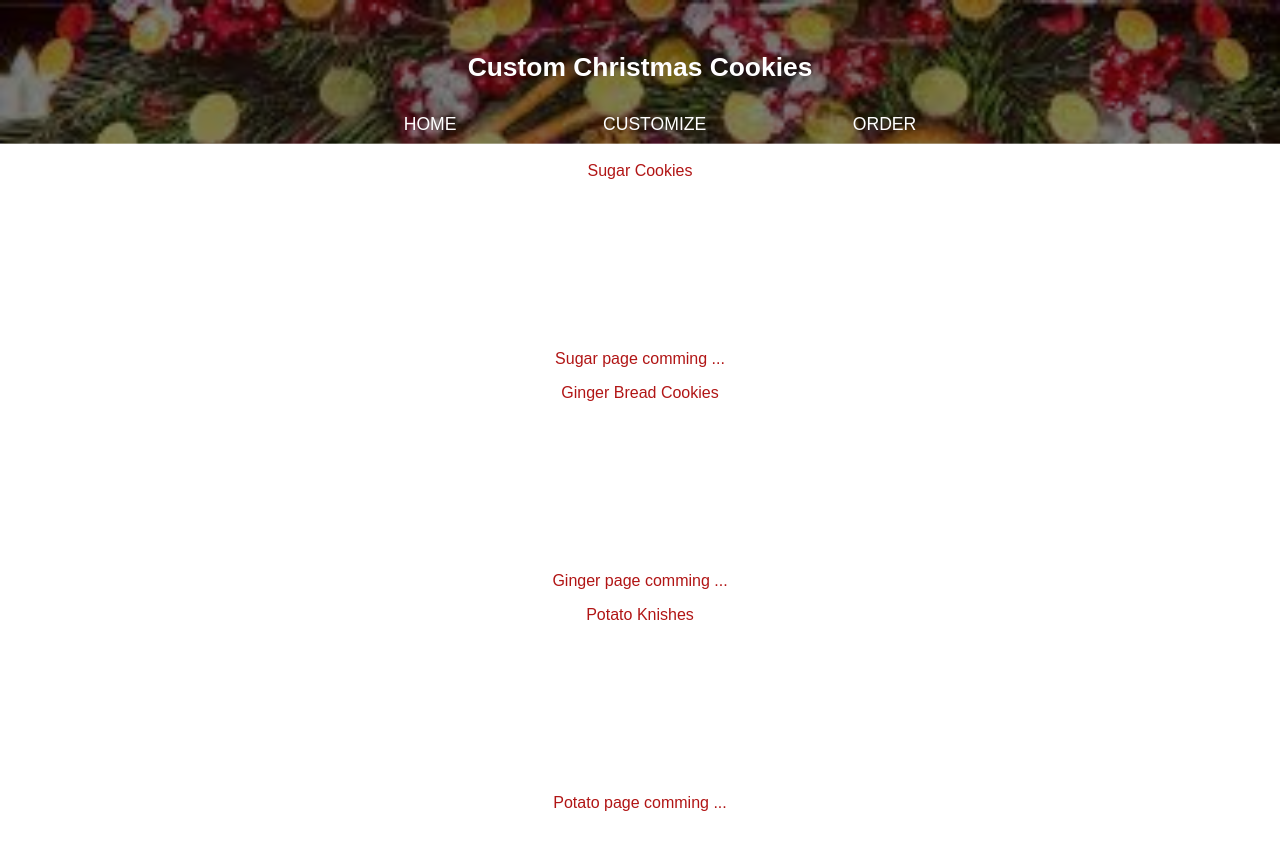
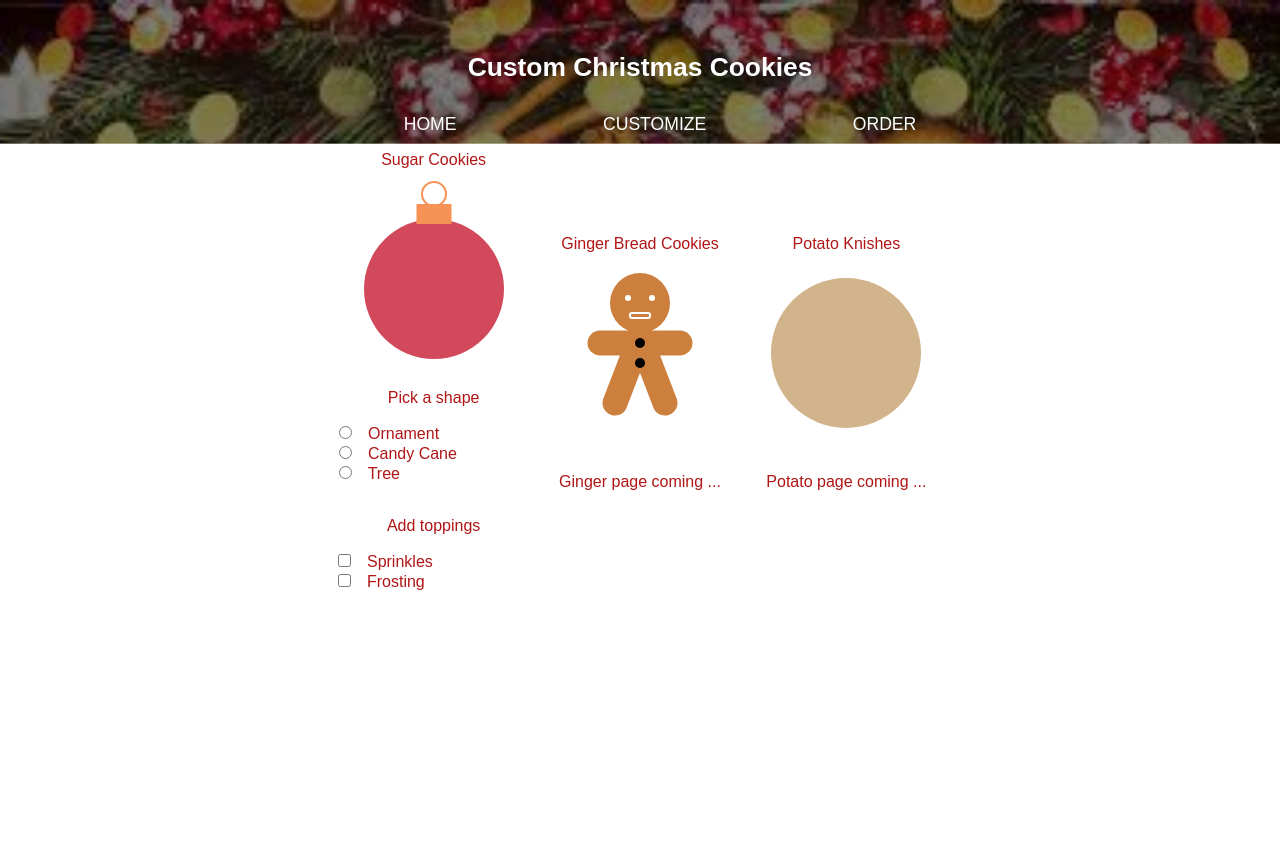
Before and after one commit to WilliamTreat/ccc, a plain HTML site: page customize.html in a window 1280 px wide. After the commit the page ends 800 px from the top, so only its background shows below. Drawn offline with Linux system fonts and the light colour scheme.

Commit message:
flushing out customize page

```diff
--- a/ccc.css
+++ b/ccc.css
@@ -52,15 +52,18 @@
     padding: 20px;
 
   }
-  .cookie-images {
-    border-style: dashed;
-    border-color: red;
+  .custom {
+    /* border-style: dashed;
+    border-color: red; */
     padding: .2em;
+    display: inline;
+    display: flex;
+    align-items: center;
+    justify-content: center
   }
 
-.custom {
-    display: inline;
+ .custom section {
+    display: inline-block;
     padding: .2em;
     color: rgb(177, 21, 21);
-    text-decoration: none;
-  }
+}
--- a/customize.html
+++ b/customize.html
@@ -6,6 +6,7 @@
   <meta name="viewport" content="width=device-width, initial-scale=1.0">
   <title>Customize Goodies</title>
   <link rel="stylesheet" href="ccc.css">
+  <link rel="shortcut icon" href="#"> <!-- prevents runtime error 'favicon...'  -->
 </head>
 <body>
   <header class="main-header">
@@ -24,28 +25,68 @@
     <section class="image image-sugar"
       <h2><center>Sugar Cookies</center></h2>
       <div>
-        <svg>
+        <!-- <svg class="sugar-svg" width="500" height="300" viewbBox="0 0 500 300">
+          <circle cx="250" cy="150" r="75" fill="red"/>
+        </svg> -->
+        <svg width="200" height="200" viewBox="-100 -100 200 200">
+          <circle cx="0" cy="20" r="70" fill="#D1495B" />
+
+          <circle
+            cx="0"
+            cy="-75"
+            r="12"
+            fill="none"
+            stroke="#F79257"
+            stroke-width="2"
+          />
+
+          <rect x="-17.5" y="-65" width="35" height="20" fill="#F79257" />
         </svg>
       </div>
-      <p><center>Sugar page comming ...</center></p>
+      <p><center>Pick a shape</center></p>
+      <input type="radio" id="ornament" name="shape" value="Ornament">
+        <label for="html">Ornament</label><br>
+      <input type="radio" id="candy-cane" name="shape" value="candy-cane">
+        <label for="html">Candy Cane</label><br>
+      <input type="radio" id="tree" name="shape" value="tree">
+        <label for="html">Tree</label><br><br>
+
+      <p><center>Add toppings</center></p>
+      <input type="checkbox" id="sprinkles" name="topping" value="Sprinkles">
+        <label for="html">Sprinkles</label><br>
+      <input type="checkbox" id="frosting" name="topping" value="Frosting">
+        <label for="html">Frosting</label><br>
     </section>
 
   <section class="image image-ginger"
     <h2><center>Ginger Bread Cookies</center></h2>
     <div>
-      <svg>
+      <svg class=“gingerbread" width="200" height="200" viewBox="-100 -100 200 200">
+        <circle class="body" cx="0" cy="-50" r="30" fill="#CD803D" />
+
+        <circle class="eye" cx="-12" cy="-55" r="3" fill="#FFFFFF" />
+        <circle class="eye" cx="12" cy="-55" r="3" fill="#FFFFFF" />
+        <rect class="mouth" x="-10" y="-40" width="20" height="5" rx="2" fill="none" stroke="#FFFFFF" stroke-width="2px" />
+
+        <line class="limb" x1="-40" y1="-10" x2="40" y2="-10" stroke="#CD803D" stroke-width="25px" stroke-linecap="round" />
+        <line class="limb" x1="-25" y1="50" x2="0" y2="-15" stroke="#CD803D" stroke-width="25px" stroke-linecap="round" />
+        <line class=“limb" x1="25" y1="50" x2="0" y2="-15" stroke="#CD803D" stroke-width="25px" stroke-linecap="round" />
+
+        <circle class="button" cx="0" cy="-10" r="5" />
+        <circle class="button" cx="0" cy="10" r="5" />
       </svg>
     </div>
-    <p><center>Ginger page comming ...</center></p>
+    <p><center>Ginger page coming ...</center></p>
   </section>
 
   <section class="image image-potato"
     <h2><center>Potato Knishes</center></h2>
     <div>
-      <svg>
+      <svg class="potato-svg" width="200" height="200" viewbBox="-100 -100 200 200">
+        <circle cx="100" cy="100" r="75" fill="tan"/>
       </svg>
     </div>
-    <p><center>Potato page comming ...</center></p>
+    <p><center>Potato page coming ...</center></p>
   </section>
 
 </div>
```
Also changed, not shown: order.html (+4 -3 lines).
